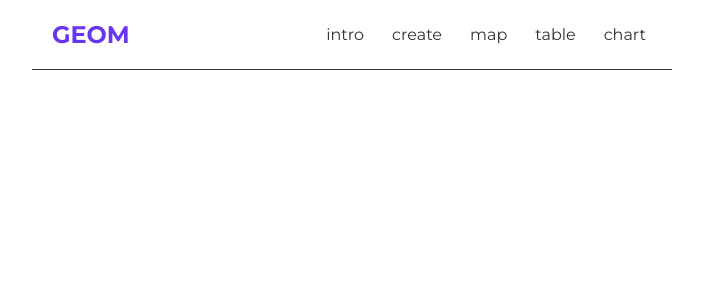
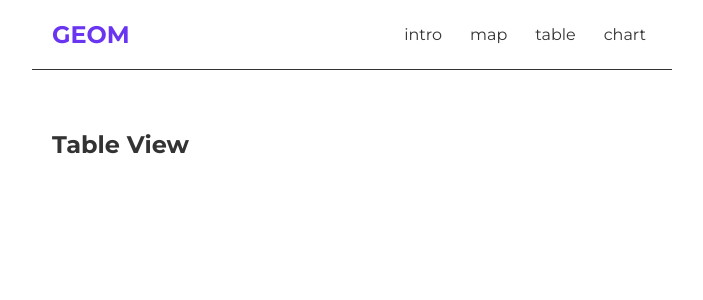
Before and after one commit to fecosta/geom_react, a React (Create React App) app: page /table in a window 1280 px wide. Shown: the top 300 px of the page, without its empty margins (288-991 px from the left). Built offline with nearby package versions, Linux system fonts and the light colour scheme.

Commit message:
new pages

```diff
--- a/src/App.js
+++ b/src/App.js
@@ -1,10 +1,9 @@
-// import './App.css';
 import Navbar from './Navbar';
 import Home from './Home';
 import{ BrowserRouter as Router, Route, Switch } from 'react-router-dom';
-import Create from './Create';
 import Maps from './Maps';
-import Details from './Details';
+import Table from './Table';
+import Charts from './Charts';
 
 function App() {
   const title = 'GEOM';
@@ -16,9 +15,10 @@ function App() {
         <div className="content">
           <Switch>
             <Route exact path="/"><Home /></Route>
-            <Route path="/create"><Create /></Route>
             <Route path="/maps"><Maps /></Route>
-            <Route path="/maps/:id"><Details /></Route>
+            <Route path="/table"><Table /></Route>
+            <Route path="/charts"><Charts /></Route>
+            {/* <Route path="/maps/:id"><Details /></Route> */}
           </Switch>
         </div>
       </div>
--- /dev/null
+++ b/src/Charts.js
@@ -0,0 +1,9 @@
+const Charts = () => {
+    return (
+        <div className="maps">
+            <h2>Charts View</h2>
+        </div>
+    );
+}
+
+export default Charts ;
--- a/src/Navbar.js
+++ b/src/Navbar.js
@@ -7,7 +7,7 @@ const Navbar = () => {
             <h1>GEOM</h1>
             <div className="links">
                 <Link to="/">intro</Link>
-                <Link to="/create">create</Link>
+                {/* <Link to="/create">create</Link> */}
                 <Link to="/maps">map</Link>
                 <Link to="/table">table</Link>
                 <Link to="/chart">chart</Link>
--- /dev/null
+++ b/src/Table.js
@@ -0,0 +1,9 @@
+const Table = () => {
+    return (
+        <div className="maps">
+            <h2>Table View</h2>
+        </div>
+    );
+}
+
+export default Table ;
```
